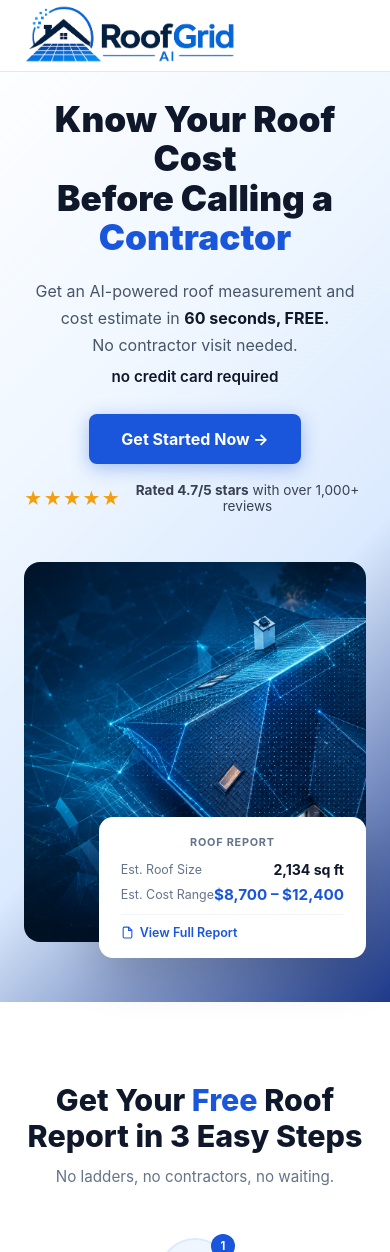
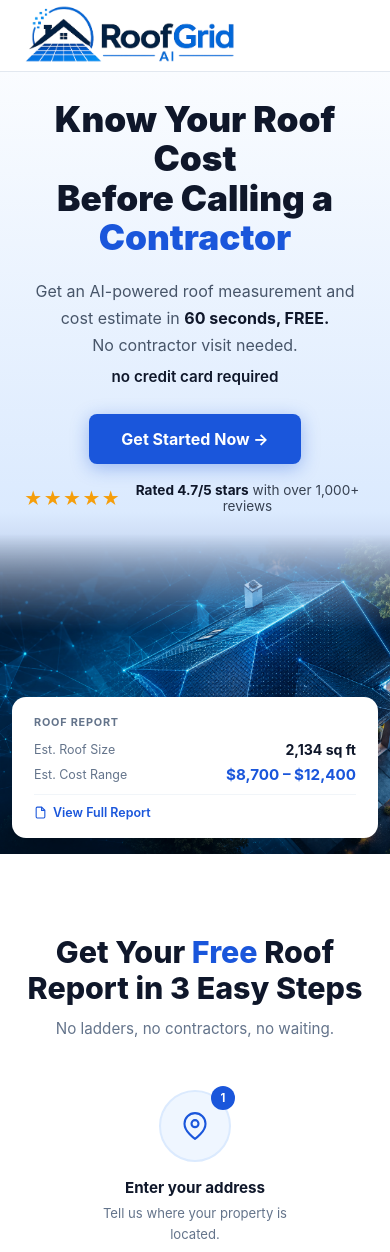
Before and after one commit to thebizkeeper/roof-demo, a Flask app: page / in a window 390 px wide. Shown: the top 1252 px of the page. Run offline with Flask 3, Linux system fonts and the light colour scheme; parts of the project's set-up code (start-up, migrations or seed data) failed here and were passed over.

Commit message:
Hero image fills full right side with CSS mask blend — no box border
Co-Authored-By: Claude Sonnet 4.6 <noreply@anthropic.com>

```diff
--- a/templates/landing.html
+++ b/templates/landing.html
@@ -20,8 +20,8 @@
     .nav-logo img{height:58px;width:auto}
 
     /* ── HERO ── */
-    .hero{min-height:100vh;background:linear-gradient(135deg,#ffffff 0%,#f0f7ff 35%,#dbeafe 65%,#1e3a8a 100%);display:flex;align-items:center;padding:100px 48px 60px;gap:48px}
-    .hero-left{flex:1;max-width:560px}
+    .hero{position:relative;overflow:hidden;min-height:100vh;background:linear-gradient(to right,#ffffff 0%,#f0f7ff 28%,#dbeafe 50%,#1e3a8a 100%);display:flex;align-items:center;padding:100px 48px 60px}
+    .hero-left{flex:0 0 auto;width:48%;position:relative;z-index:2}
     .hero h1{font-size:3.2rem;font-weight:900;color:#0f172a;line-height:1.12;margin-bottom:20px}
     .hero h1 .blue{color:#1a56db}
     .hero-sub{font-size:1rem;color:#475569;line-height:1.7;margin-bottom:8px}
@@ -31,12 +31,13 @@
     .btn-hero:hover{background:#1d4ed8;transform:translateY(-2px)}
     .stars{display:flex;align-items:center;gap:8px;margin-top:18px}
     .star-icons{color:#f59e0b;font-size:1.1rem;letter-spacing:1px}
-    .stars-text{font-size:.85rem;color:#374151}<br>    .stars-text strong{color:#0f172a}
+    .stars-text{font-size:.85rem;color:#374151}
+    .stars-text strong{color:#0f172a}
 
-    .hero-right{flex:1;max-width:540px;position:relative;display:flex;align-items:flex-end;justify-content:flex-end}
-    .hero-img-wrap{width:100%;border-radius:16px;overflow:visible;position:relative}
-    .hero-img-wrap img{width:100%;height:380px;object-fit:cover;border-radius:16px;display:block}
-    .report-card{position:absolute;bottom:-16px;right:-8px;background:#fff;border-radius:14px;padding:18px 22px;box-shadow:0 16px 48px rgba(0,0,0,.18);min-width:230px}
+    .hero-right{position:absolute;top:0;right:0;width:58%;height:100%;z-index:1}
+    .hero-img-wrap{position:absolute;inset:0}
+    .hero-img-wrap img{width:100%;height:100%;object-fit:cover;display:block;-webkit-mask-image:linear-gradient(to right,transparent 0%,rgba(0,0,0,.6) 18%,black 40%);mask-image:linear-gradient(to right,transparent 0%,rgba(0,0,0,.6) 18%,black 40%)}
+    .report-card{position:absolute;bottom:60px;right:40px;background:#fff;border-radius:14px;padding:18px 22px;box-shadow:0 16px 48px rgba(0,0,0,.22);min-width:230px;z-index:3}
     .rc-title{font-size:.68rem;font-weight:700;color:#64748b;text-transform:uppercase;letter-spacing:.07em;margin-bottom:12px}
     .rc-row{display:flex;justify-content:space-between;align-items:center;margin-bottom:7px}
     .rc-label{font-size:.78rem;color:#64748b}
@@ -96,10 +97,12 @@
     /* ── RESPONSIVE ── */
     @media(max-width:900px){
       nav{padding:0 24px}
-      .hero{flex-direction:column;padding:100px 24px 60px;text-align:center}
+      .hero{padding:100px 24px 340px;background:linear-gradient(to bottom,#ffffff 0%,#dbeafe 60%,#1e3a8a 100%)}
+      .hero-left{width:100%;text-align:center}
       .hero h1{font-size:2.2rem}
-      .hero-right{width:100%}
-      .report-card{right:0}
+      .hero-right{width:100%;top:auto;bottom:0;height:320px}
+      .hero-img-wrap img{-webkit-mask-image:linear-gradient(to bottom,transparent 0%,black 30%);mask-image:linear-gradient(to bottom,transparent 0%,black 30%)}
+      .report-card{bottom:16px;right:12px;left:12px;min-width:unset}
       .section-wrap{padding:60px 24px}
       .why-bg{padding:60px 0}
       .faq-wrap{padding:60px 24px}
```
